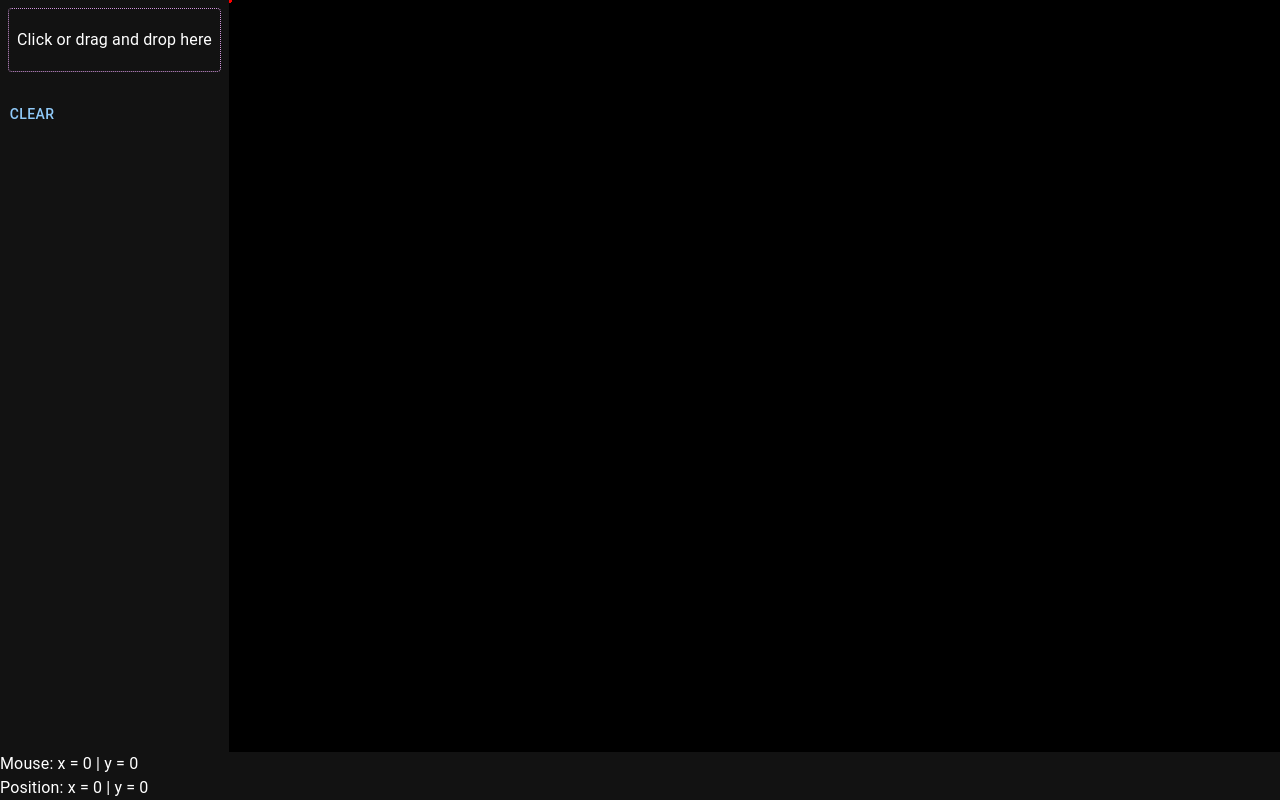
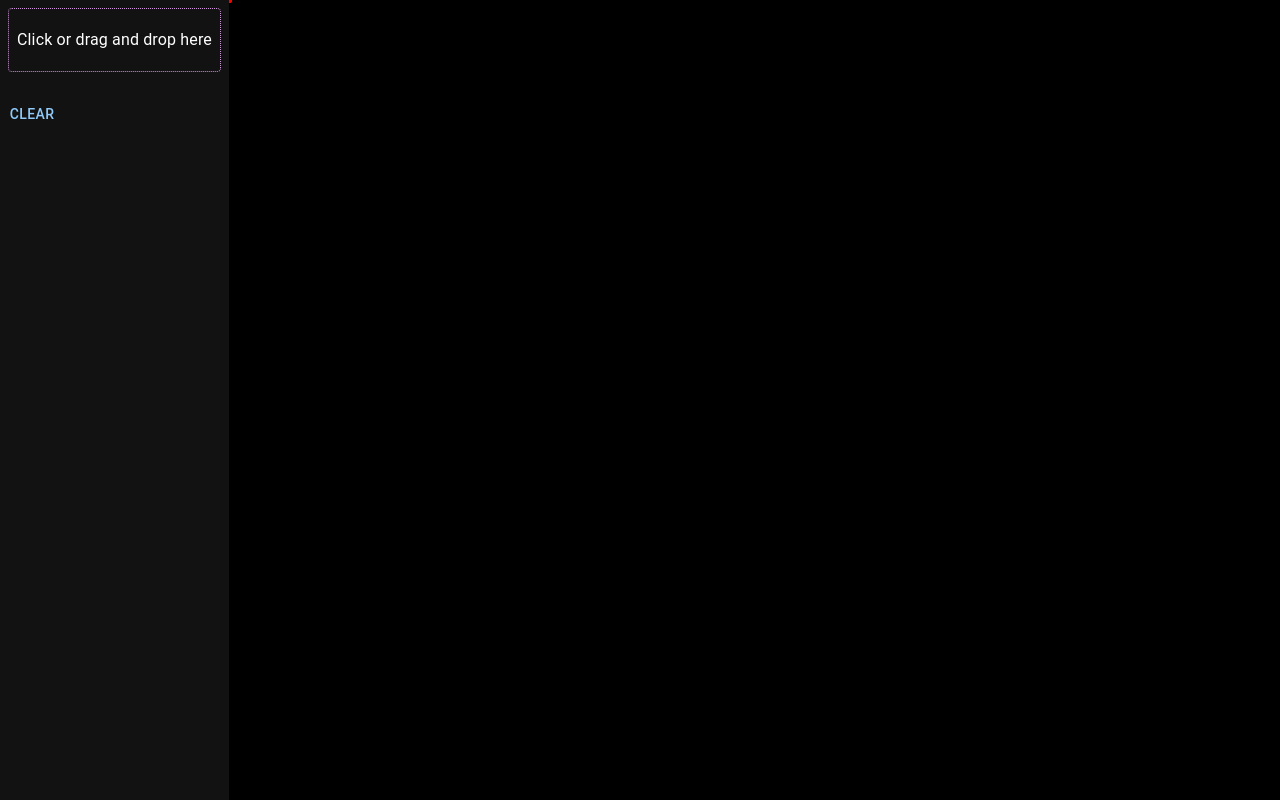
Before and after one commit to Watersilver/spritron, a React (Vite) app: page / in a window 1280 px wide. Built offline with nearby package versions, Linux system fonts and the light colour scheme.

Commit message:
remove coords tracker

```diff
--- a/src/App.tsx
+++ b/src/App.tsx
@@ -17,17 +17,17 @@ const darkTheme = createTheme({
   },
 });
 
-function CoordsTracker() {
-  const coords = useWatch(() => store.workArea, () => ({mouse: {...store.workArea.mousePos}, ...store.workArea.pos}));
-  return <Box sx={{gridArea: 'c'}}>
-    <Box>
-      Mouse: x = {coords.mouse.x} | y = {coords.mouse.y}
-    </Box>
-    <Box>
-      Position: x = {coords.x} | y = {coords.y}
-    </Box>
-  </Box>
-}
+// function CoordsTracker() {
+//   const coords = useWatch(() => store.workArea, () => ({mouse: {...store.workArea.mousePos}, ...store.workArea.pos}));
+//   return <Box sx={{gridArea: 'c'}}>
+//     <Box>
+//       Mouse: x = {coords.mouse.x} | y = {coords.mouse.y}
+//     </Box>
+//     <Box>
+//       Position: x = {coords.x} | y = {coords.y}
+//     </Box>
+//   </Box>
+// }
 
 function App() {
   const [theme] = useState(darkTheme);
@@ -62,7 +62,6 @@ function App() {
           gridTemplateAreas: `
             "a b b"
             "a b b"
-            "c c c"
           `,
           gridTemplateColumns: "auto 1fr 1fr",
           gridTemplateRows: "1fr 1fr auto"
@@ -78,7 +77,7 @@ function App() {
         <TextureDisplayer
           sx={{gridArea: "b"}}
         />
-        <CoordsTracker />
+        {/* <CoordsTracker /> */}
         {/* <Box>
           <Button onClick={() => setShow(p=>!p)}>{show ? "Hide" : "Show"}</Button>
           {show ? <TextureDisplayer /> : null}
```
